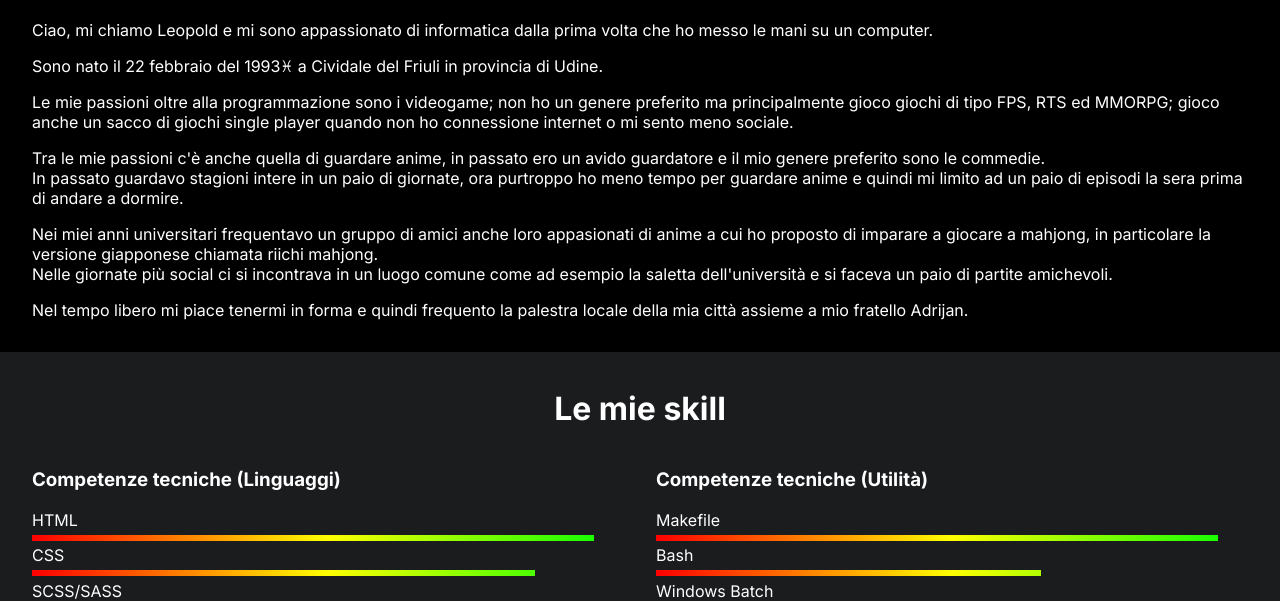
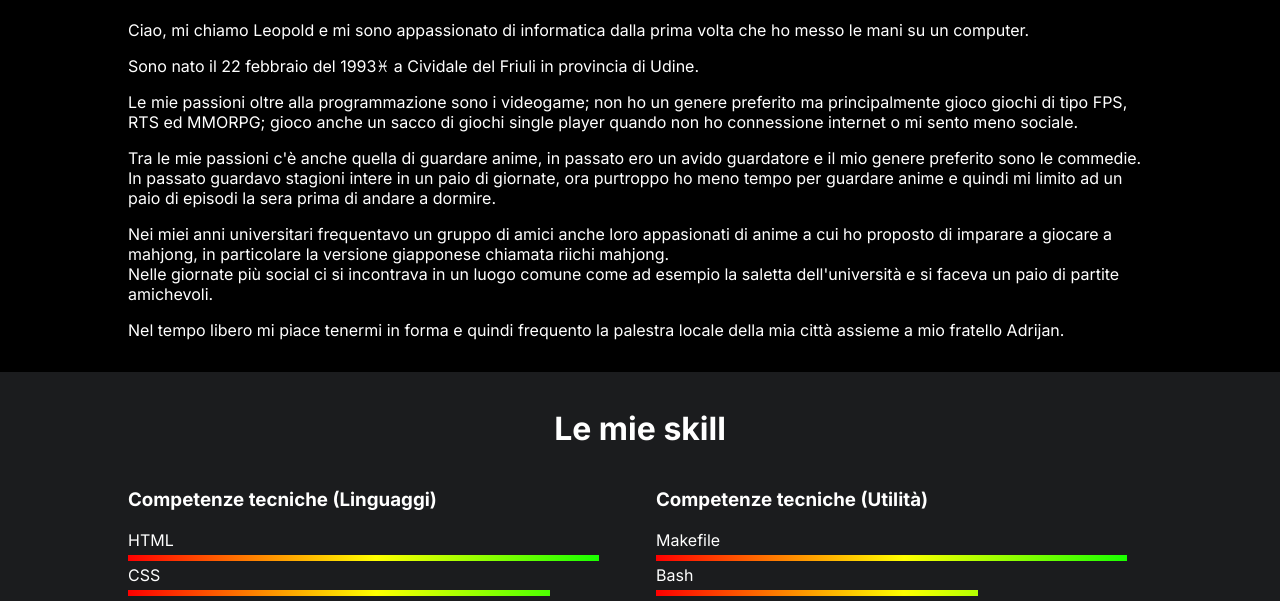
Before and after one commit to lambda993/Portfolio, a website: page index.html in a window 1280 px wide. Shown: the part 544-1145 px from the top of the page. Drawn offline with nearby package versions, Linux system fonts and the light colour scheme; files that its build step writes are made by us from their sources.

Commit message:
Improved container behavior

```diff
--- a/scss/layout/_grid.scss
+++ b/scss/layout/_grid.scss
@@ -1,6 +1,22 @@
 .text-container {
-    margin-right: 2rem;
-    margin-left: 2rem;
+    $margin: 2rem;
+
+    margin-right: $margin;
+    margin-left: $margin;
+
+    @media screen and (min-width: $tablet) {
+        $margin: 10%;
+
+        margin-right: $margin;
+        margin-left: $margin;
+    }
+
+    @media screen and (min-width: $laptop-l) {
+        $margin: 15%;
+
+        margin-right: $margin;
+        margin-left: $margin;
+    }
 }
 
 .text-container h1 {
```
